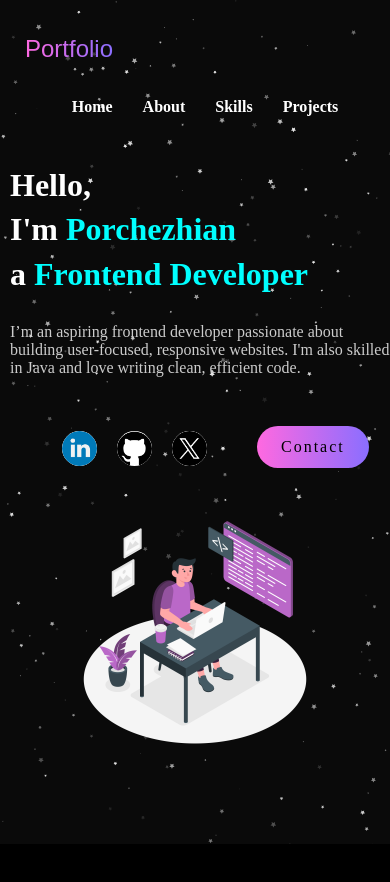
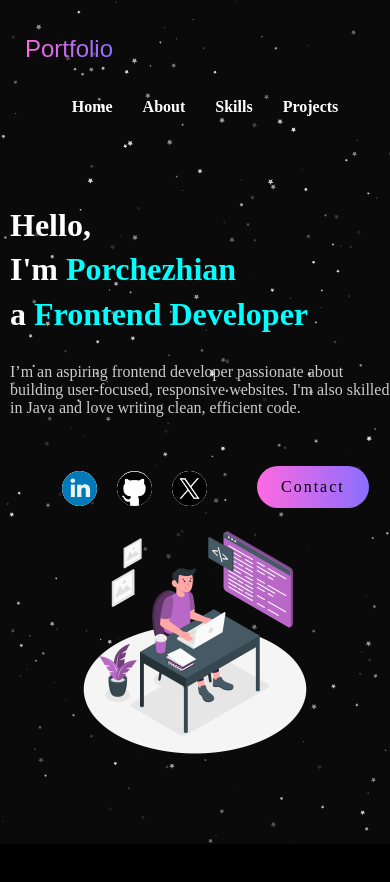
Before and after one commit to chezhianch/Animated-React-Portfolio, a React (Vite) app: page / in a window 390 px wide. Shown: the top 882 px of the page. Built offline with nearby package versions, Linux system fonts and the light colour scheme.

Commit message:
Update App.css

```diff
--- a/src/App.css
+++ b/src/App.css
@@ -453,7 +453,7 @@ gap: 30px;
     flex-direction: column;
     padding: 1rem;
 
-    top: 40px;
+
 
   }
 
@@ -462,6 +462,7 @@ gap: 30px;
     text-align: left;
     position: relative;
     left: 10px;
+      top: 30px;
     }
     .social-links {
       display: flex;
```
